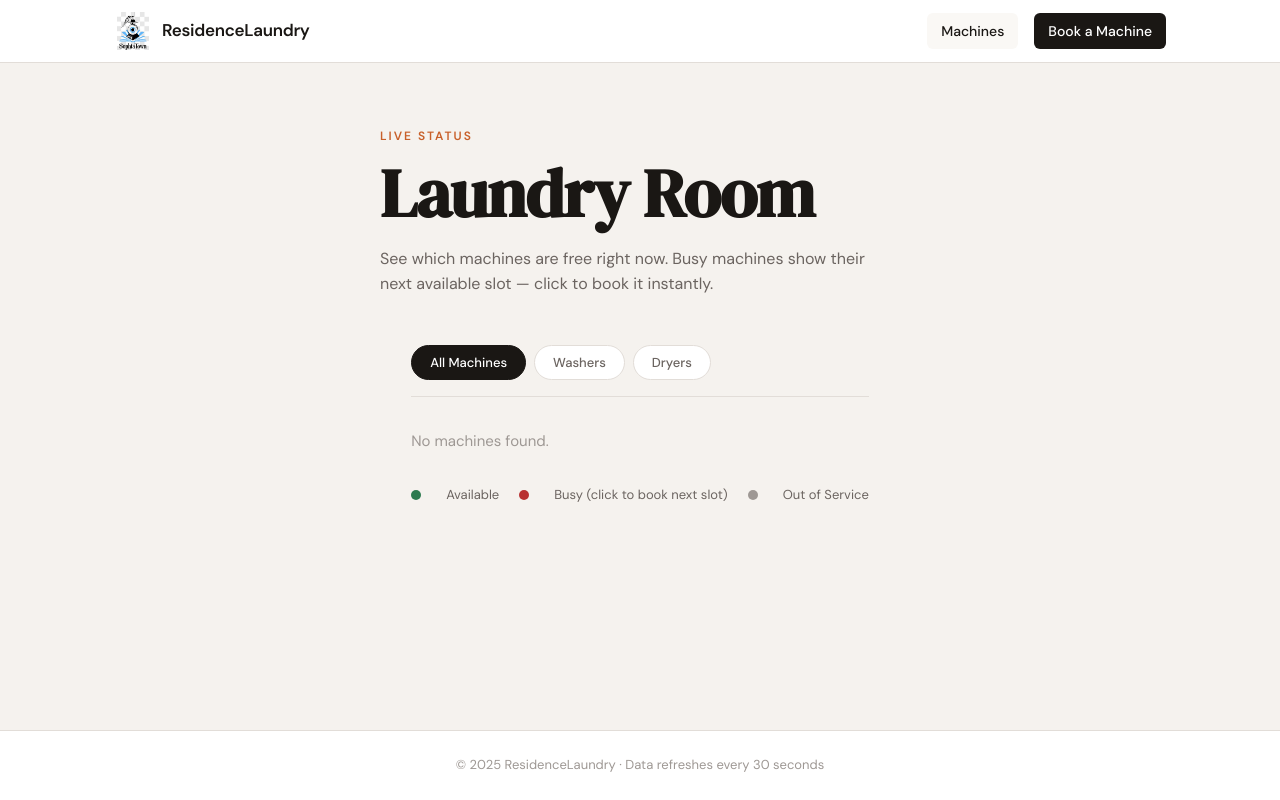
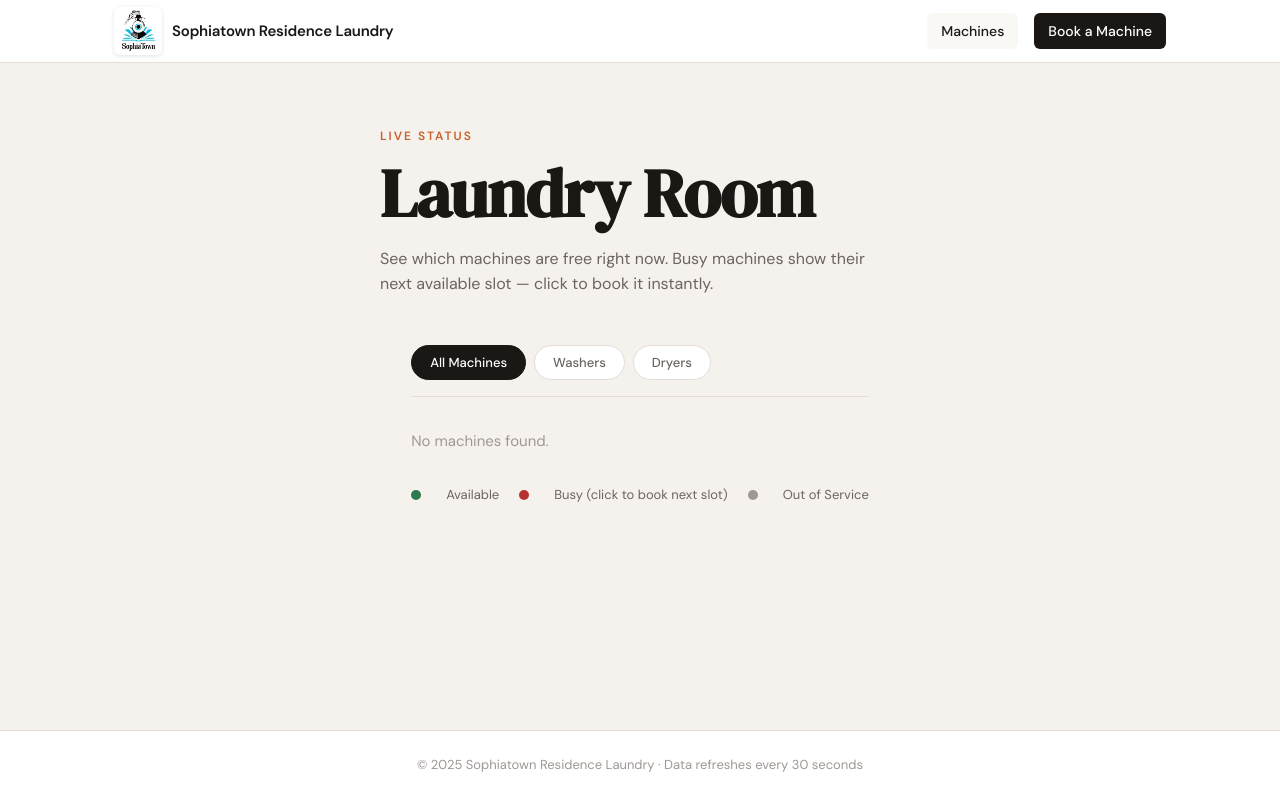
Before and after one commit to sompisiandile06-cloud/laundry-booking-app, a Flask app: page / in a window 1280 px wide. Run offline with Flask 3, Linux system fonts and the light colour scheme; data that the repository does not hold is empty; parts of the project's set-up code (start-up, migrations or seed data) failed here and were passed over; some libraries are stand-ins or nearby versions.

Commit message:
Replace hexagon with SophiaTown logo

```diff
--- a/static/style.css
+++ b/static/style.css
@@ -82,15 +82,19 @@ input, select { font-family: inherit; }
     align-items: center;
     gap: 10px;
     font-weight: 600;
-    font-size: 17px;
-    letter-spacing: -0.3px;
+    font-size: 15px;
+    letter-spacing: -0.2px;
 }
 
 .brand-logo {
-    height: 38px;
-    width: 38px;
+    height: 48px;
+    width: 48px;
     object-fit: contain;
-    border-radius: 4px;
+    /* White background so the black parts of the logo show clearly */
+    background: #fff;
+    border-radius: 6px;
+    padding: 2px;
+    box-shadow: 0 1px 4px rgba(0,0,0,0.12);
 }
 
 nav {
--- a/templates/admin.html
+++ b/templates/admin.html
@@ -3,7 +3,7 @@
 <head>
     <meta charset="UTF-8" />
     <meta name="viewport" content="width=device-width, initial-scale=1.0" />
-    <title>ResidenceLaundry — Admin Dashboard</title>
+    <title>Sophiatown Residence Laundry — Admin Dashboard</title>
     <link rel="stylesheet" href="/static/style.css" />
     <link rel="preconnect" href="https://fonts.googleapis.com" />
     <link href="https://fonts.googleapis.com/css2?family=DM+Serif+Display&family=DM+Sans:wght@300;400;500;600&display=swap" rel="stylesheet" />
@@ -15,7 +15,7 @@
         <div class="header-inner">
             <div class="brand">
                 <img src="/static/logo.png" alt="SophiaTown Logo" class="brand-logo" />
-                <span class="brand-name">ResidenceLaundry</span>
+                <span class="brand-name">Sophiatown Residence Laundry</span>
                 <span class="admin-badge">Admin</span>
             </div>
             <nav>
@@ -141,7 +141,7 @@
     </main>
 
     <footer class="site-footer">
-        <p>© 2025 ResidenceLaundry · Admin Dashboard · Data refreshes every 30 seconds</p>
+        <p>© 2025 Sophiatown Residence Laundry · Admin Dashboard · Data refreshes every 30 seconds</p>
     </footer>
 
     <script src="/static/admin.js"></script>
--- a/templates/admin_login.html
+++ b/templates/admin_login.html
@@ -3,7 +3,7 @@
 <head>
     <meta charset="UTF-8" />
     <meta name="viewport" content="width=device-width, initial-scale=1.0" />
-    <title>ResidenceLaundry — Admin Login</title>
+    <title>Sophiatown Residence Laundry — Admin Login</title>
     <link rel="stylesheet" href="/static/style.css" />
     <link rel="preconnect" href="https://fonts.googleapis.com" />
     <link href="https://fonts.googleapis.com/css2?family=DM+Serif+Display&family=DM+Sans:wght@300;400;500;600&display=swap" rel="stylesheet" />
@@ -13,7 +13,7 @@
     <div class="login-card">
         <div class="login-brand">
             <img src="/static/logo.png" alt="SophiaTown Logo" class="brand-logo" />
-            <span class="brand-name">ResidenceLaundry</span>
+            <span class="brand-name">Sophiatown Residence Laundry</span>
         </div>
 
         <h1 class="login-title">Admin Access</h1>
--- a/templates/book.html
+++ b/templates/book.html
@@ -3,7 +3,7 @@
 <head>
     <meta charset="UTF-8" />
     <meta name="viewport" content="width=device-width, initial-scale=1.0" />
-    <title>ResidenceLaundry — Book a Machine</title>
+    <title>Sophiatown Residence Laundry — Book a Machine</title>
     <link rel="stylesheet" href="/static/style.css" />
     <link rel="preconnect" href="https://fonts.googleapis.com" />
     <link href="https://fonts.googleapis.com/css2?family=DM+Serif+Display&family=DM+Sans:wght@300;400;500;600&display=swap" rel="stylesheet" />
@@ -15,7 +15,7 @@
         <div class="header-inner">
             <div class="brand">
                 <img src="/static/logo.png" alt="SophiaTown Logo" class="brand-logo" />
-                <span class="brand-name">ResidenceLaundry</span>
+                <span class="brand-name">Sophiatown Residence Laundry</span>
             </div>
             <nav>
                 <a href="/" class="nav-link">Machines</a>
@@ -173,7 +173,7 @@
 
     <!-- ======================================================= FOOTER -->
     <footer class="site-footer">
-        <p>© 2025 ResidenceLaundry · Data refreshes every 30 seconds</p>
+        <p>© 2025 Sophiatown Residence Laundry · Data refreshes every 30 seconds</p>
     </footer>
 
     <script src="/static/script.js"></script>
--- a/templates/index.html
+++ b/templates/index.html
@@ -3,7 +3,7 @@
 <head>
     <meta charset="UTF-8" />
     <meta name="viewport" content="width=device-width, initial-scale=1.0" />
-    <title>ResidenceLaundry — Machine Status</title>
+    <title>Sophiatown Residence Laundry — Machine Status</title>
     <link rel="stylesheet" href="/static/style.css" />
     <link rel="preconnect" href="https://fonts.googleapis.com" />
     <link href="https://fonts.googleapis.com/css2?family=DM+Serif+Display&family=DM+Sans:wght@300;400;500;600&display=swap" rel="stylesheet" />
@@ -14,7 +14,7 @@
         <div class="header-inner">
             <div class="brand">
                 <img src="/static/logo.png" alt="SophiaTown Logo" class="brand-logo" />
-                <span class="brand-name">ResidenceLaundry</span>
+                <span class="brand-name">Sophiatown Residence Laundry</span>
             </div>
             <nav>
                 <a href="/" class="nav-link active">Machines</a>
@@ -57,7 +57,7 @@
     </main>
 
     <footer class="site-footer">
-        <p>© 2025 ResidenceLaundry · Data refreshes every 30 seconds</p>
+        <p>© 2025 Sophiatown Residence Laundry · Data refreshes every 30 seconds</p>
     </footer>
 
     <!-- ======================================================= CANCEL MODAL -->
```
Also changed, not shown: static/logo.png.
